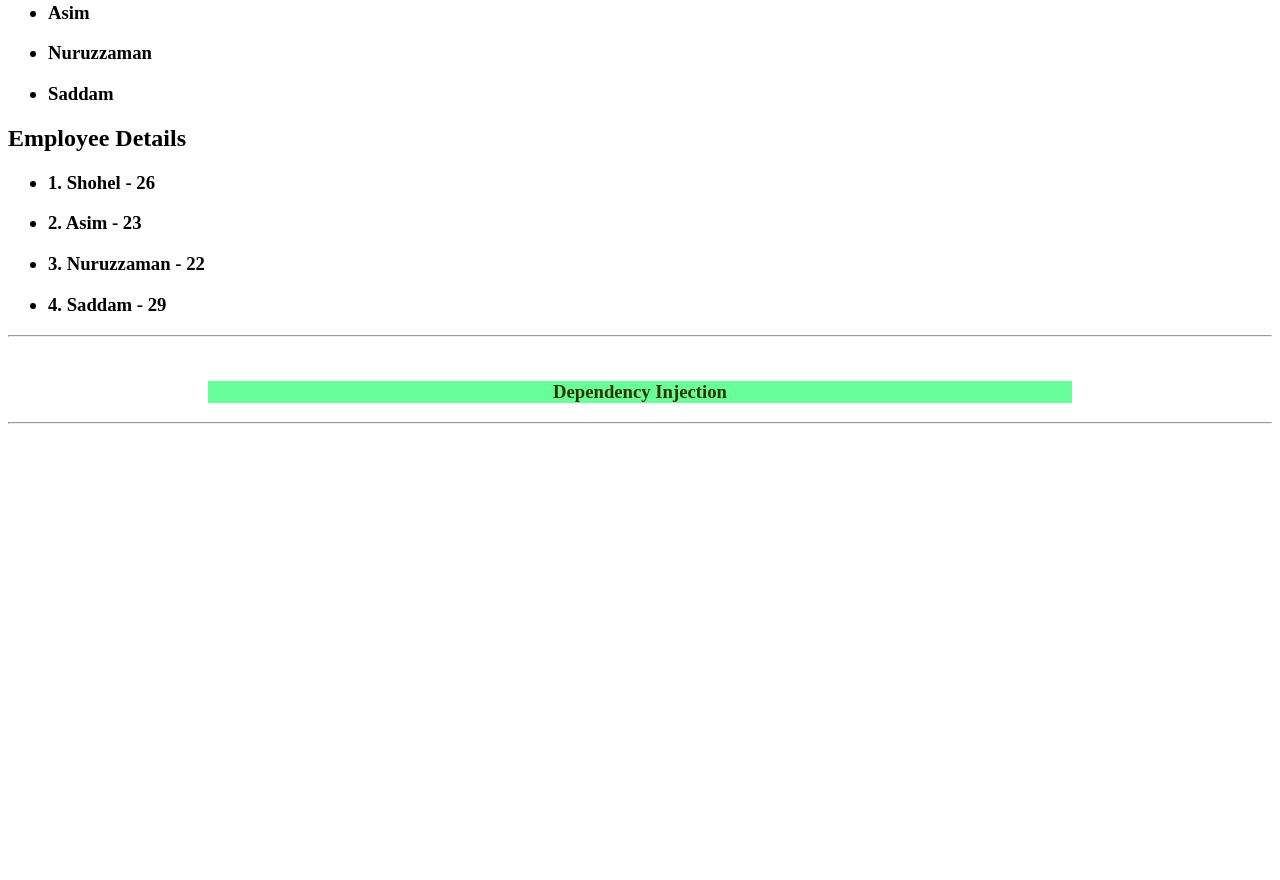
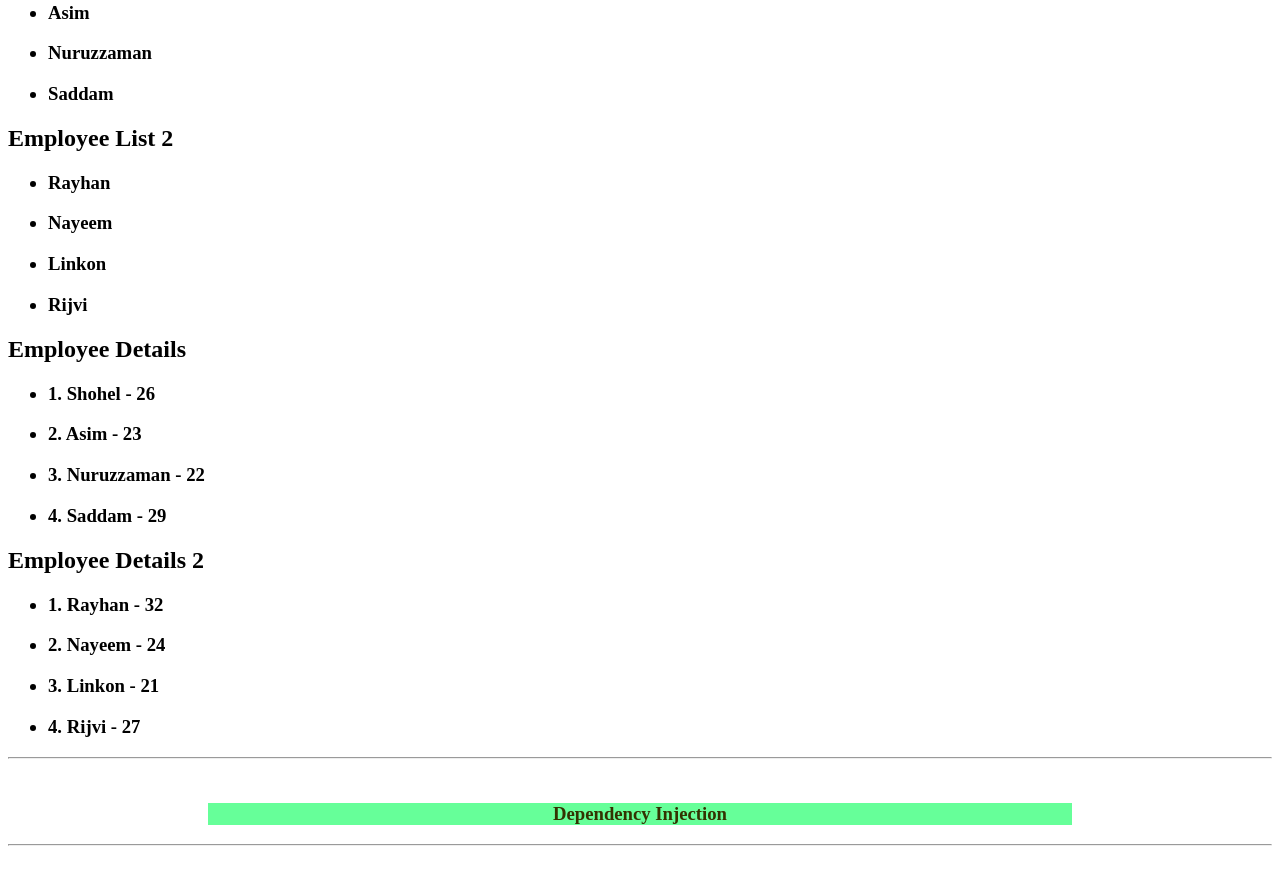
Before and after one commit to Aktarul/ng-Hello-World, an Angular app in the folder Hello-World/: page / in a window 1280 px wide. Shown: the part 3320-4200 px from the top of the page. Before the commit the page ends 3778 px from the top, so only its background shows below. Built offline with nearby package versions, Linux system fonts and the light colour scheme.

Commit message:
service + DI done

```diff
--- a/Hello-World/src/app/app.module.ts
+++ b/Hello-World/src/app/app.module.ts
@@ -9,6 +9,7 @@ import { Test3Component } from './test3/test3.component';
 import { EmployeeListComponent } from './employee-list/employee-list.component';
 import { EmployeeDetailComponent } from './employee-detail/employee-detail.component';
 import { EmployeeService } from './employee.service';
+import { HttpClientModule } from '@angular/common/http';
 
 
 @NgModule({
@@ -22,7 +23,8 @@ import { EmployeeService } from './employee.service';
   ],
   imports: [
     BrowserModule,
-    FormsModule
+    FormsModule,
+    HttpClientModule
   ],
   providers: [EmployeeService],
   bootstrap: [AppComponent]
--- a/Hello-World/src/app/employee-detail/employee-detail.component.ts
+++ b/Hello-World/src/app/employee-detail/employee-detail.component.ts
@@ -10,6 +10,12 @@ import { EmployeeService } from '../employee.service';
       <li> {{ employee.id }}. {{ employee.name }} - {{ employee.age }} </li>
     </h3>
   </ul>
+  <h2> Employee Details 2</h2>
+  <ul *ngFor = "let employee of employees2">
+    <h3>
+      <li> {{ employee.id }}. {{ employee.name }} - {{ employee.age }} </li>
+    </h3>
+  </ul>
   <hr><br>
   `,
   styleUrls: ['./employee-detail.component.css']
@@ -18,10 +24,14 @@ import { EmployeeService } from '../employee.service';
 export class EmployeeDetailComponent implements OnInit {
 
   public employees = [];
+  public employees2 = [];
+
   constructor(private _employeeService: EmployeeService) { }
 
   ngOnInit() {
     this.employees = this._employeeService.getEmployees();
+    this._employeeService.getEmployees2()
+      .subscribe(data => this.employees2 = data);
   }
 
 }
--- a/Hello-World/src/app/employee-list/employee-list.component.ts
+++ b/Hello-World/src/app/employee-list/employee-list.component.ts
@@ -13,6 +13,13 @@ import { EmployeeService } from './../employee.service';
       <li> {{ employee.name }} </li>
     </h3>
   </ul>
+
+  <h2> Employee List 2</h2>
+  <ul *ngFor = "let employee of employees2">
+  <h3>
+    <li> {{ employee.name }} </li>
+  </h3>
+  </ul>
   `,
   styleUrls: ['./employee-list.component.css']
 })
@@ -20,13 +27,13 @@ import { EmployeeService } from './../employee.service';
 export class EmployeeListComponent implements OnInit {
 
   public employees = [];
+  public employees2 = [];
 
-  constructor(private _employeeService: EmployeeService ) {
-
-  }
+  constructor(private _employeeService: EmployeeService) { }
 
   ngOnInit() {
     this.employees = this._employeeService.getEmployees();
+    this._employeeService.getEmployees2()
+      .subscribe(data => this.employees2 = data);
   }
-
 }
--- a/Hello-World/src/app/employee.service.ts
+++ b/Hello-World/src/app/employee.service.ts
@@ -1,9 +1,15 @@
 import { Injectable } from '@angular/core';
+import { HttpClient } from '@angular/common/http';
+import { IEmployee } from './employee';
+import { Observable } from 'rxjs/Observable';
 
 @Injectable()
 export class EmployeeService {
 
-  constructor() { }
+  private _url = '../assets/data/employees.json';
+  private _url2 = '../assets/data/students.json';
+
+  constructor(private http: HttpClient) { }
 
   getEmployees() {
     return [
@@ -14,4 +20,8 @@ export class EmployeeService {
     ];
   }
 
+  getEmployees2(): Observable<IEmployee[]> {
+    return this.http.get<IEmployee[]>(this._url);
+  }
+
 }
--- /dev/null
+++ b/Hello-World/src/app/employee.ts
@@ -0,0 +1,5 @@
+export interface IEmployee {
+  id: number;
+  name: string;
+  age: number;
+}
--- /dev/null
+++ b/Hello-World/src/assets/data/employees.json
@@ -0,0 +1,6 @@
+[
+  {"id": 1, "name": "Rayhan", "age": 32},
+  {"id": 2, "name": "Nayeem", "age": 24},
+  {"id": 3, "name": "Linkon", "age": 21},
+  {"id": 4, "name": "Rijvi", "age": 27}
+]
--- /dev/null
+++ b/Hello-World/src/assets/data/students.json
@@ -0,0 +1,6 @@
+[
+  {"id": 101, "first_name": "Saykat", "age": 12},
+  {"id": 102, "first_name": "Mintu", "age": 14},
+  {"id": 103, "first_name": "Vantu", "age": 11},
+  {"id": 104, "first_name": "Sajan", "age": 17}
+]
```
